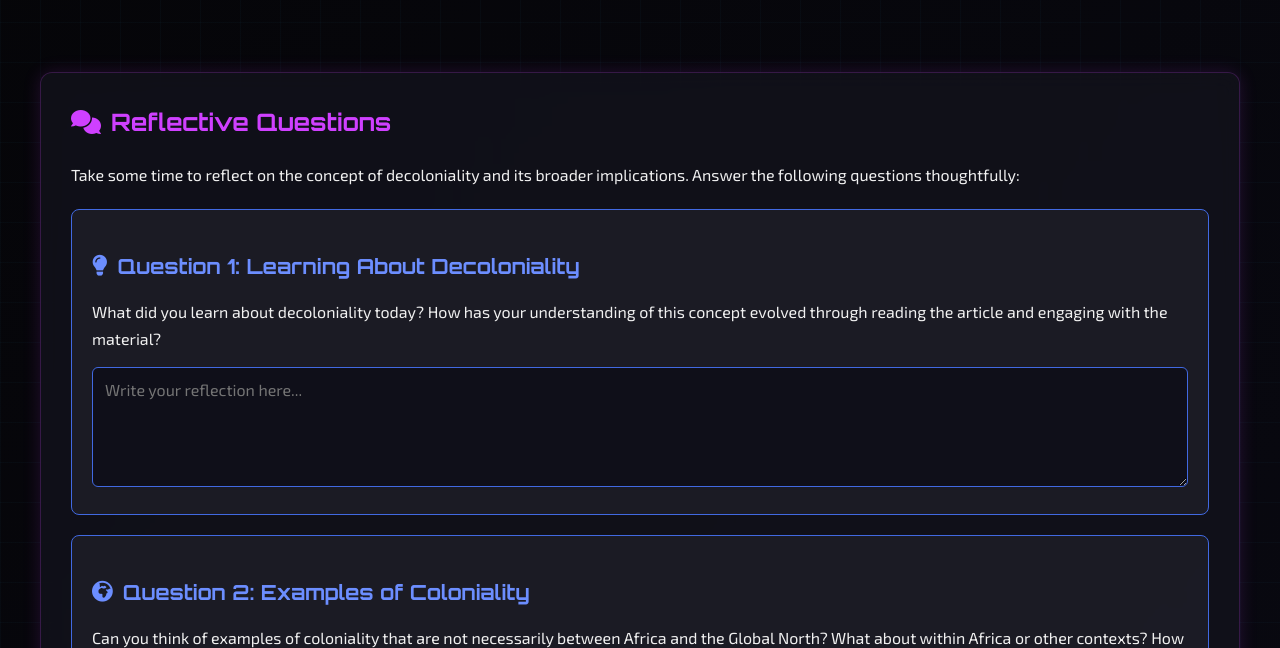
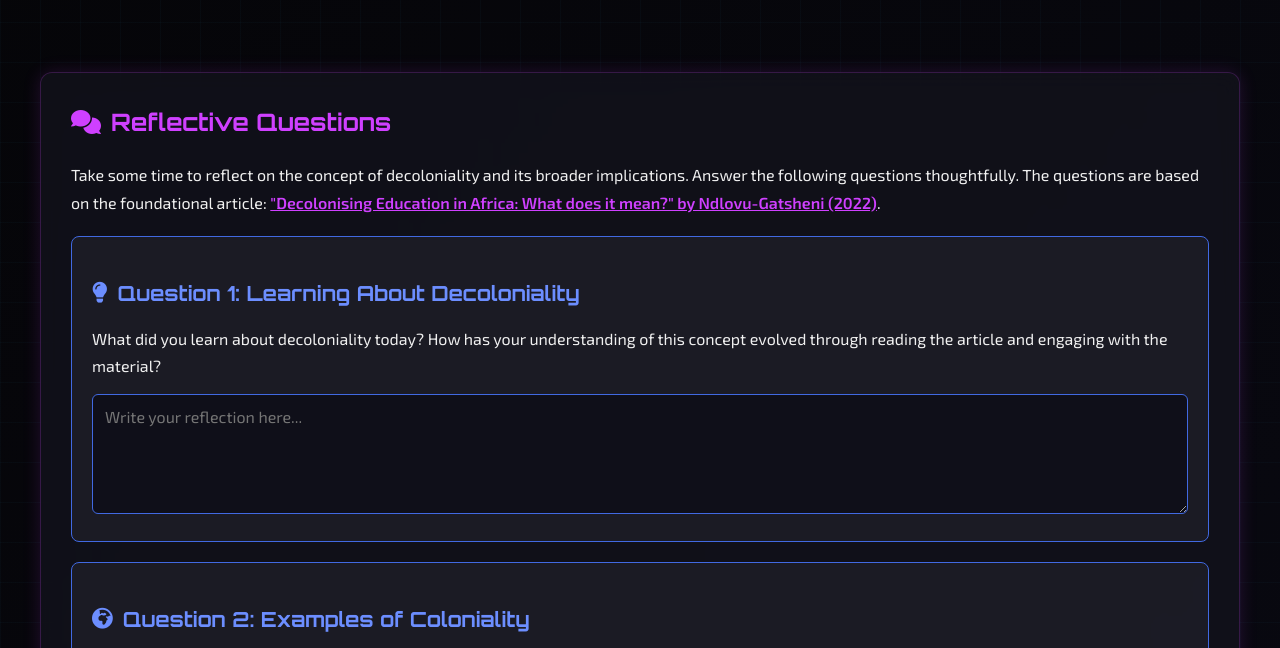
Before and after one commit to oeybers-cpu/decol_cr_thinking, a plain HTML site: page index.html in a window 1280 px wide. Shown: the part 138-786 px from the top of the page. Drawn offline with Linux system fonts and the light colour scheme.

Commit message:
Update index.html

````diff
--- a/index.html
+++ b/index.html
@@ -4,7 +4,7 @@
     <meta charset="UTF-8">
     <meta name="viewport" content="width=device-width, initial-scale=1.0">
     <title>Critical Reflection - Decoloniality</title>
-    <link rel="stylesheet" href="https://cdnjs.cloudflare.com/ajax/libs/font-awesome/6.0.0/css/all.min.css">
+    <link rel="stylesheet" href="https://cdnjs.cloudflare.com/ajax/libs/font-awesome/6.0.0/css/all.min.css  ">
     <link href="https://fonts.googleapis.com/css2?family=Orbitron:wght@400;500;700&family=Exo+2:wght@300;400;600&display=swap" rel="stylesheet">
     <style>
         * {
@@ -206,6 +206,17 @@
             line-height: 1.7;
             color: var(--light);
         }
+        /* NEW: Article Link Style */
+        .article-link {
+            color: var(--digital-purple);
+            text-decoration: underline;
+            font-weight: 600;
+            transition: all 0.3s ease;
+        }
+        .article-link:hover {
+            color: var(--lighter-accent);
+            text-shadow: 0 0 10px rgba(207, 64, 255, 0.8);
+        }
         /* Question Card */
         .question-card {
             background: rgba(30, 30, 40, 0.8);
@@ -350,10 +361,10 @@
 <body>
     <div class="grid-lines"></div>
     <div class="nav-banner">
-        <a href="https://oeybers-cpu.github.io/all125_wk7_s1/" class="nav-button">
+        <a href="  https://oeybers-cpu.github.io/all125_wk7_s1/  " class="nav-button">
             <i class="fas fa-arrow-left"></i> Back to Assignment
         </a>
-        <a href="https://oeybers-cpu.github.io/a_lit_models/" class="nav-button contact-button">
+        <a href="https://oeybers-cpu.github.io/a_lit_models/  " class="nav-button contact-button">
             <i class="fas fa-home"></i> Academic Literacy Home
         </a>
     </div>
@@ -363,7 +374,7 @@
     <div class="main-container">
         <div class="full-width-card">
             <h2><i class="fas fa-comments"></i> Reflective Questions</h2>
-            <p>Take some time to reflect on the concept of decoloniality and its broader implications. Answer the following questions thoughtfully:</p>
+            <p>Take some time to reflect on the concept of decoloniality and its broader implications. Answer the following questions thoughtfully. The questions are based on the foundational article: <a href="https://www.ufs.ac.za/docs/librariesprovider43/international-affairs/decolonising-african-education.fv.pdf" class="article-link" target="_blank">"Decolonising Education in Africa: What does it mean?" by Ndlovu-Gatsheni (2022)</a>.</p>
 
             <div class="question-card">
                 <h3 class="question-title"><i class="fas fa-lightbulb"></i> Question 1: Learning About Decoloniality</h3>
@@ -399,7 +410,7 @@
             </div>
 
             <div class="back-button-container">
-                <a href="https://oeybers-cpu.github.io/all125_wk7_s1/" class="back-button">
+                <a href="https://oeybers-cpu.github.io/all125_wk7_s1/  " class="back-button">
                     <i class="fas fa-arrow-left"></i> Back to Assignment Page
                 </a>
             </div>
@@ -461,4 +472,5 @@
     </script>
 </body>
 </html>
-```
+
+This makes it clear to users that this specific article is the basis for the reflection questions and provides easy access to it.
````
